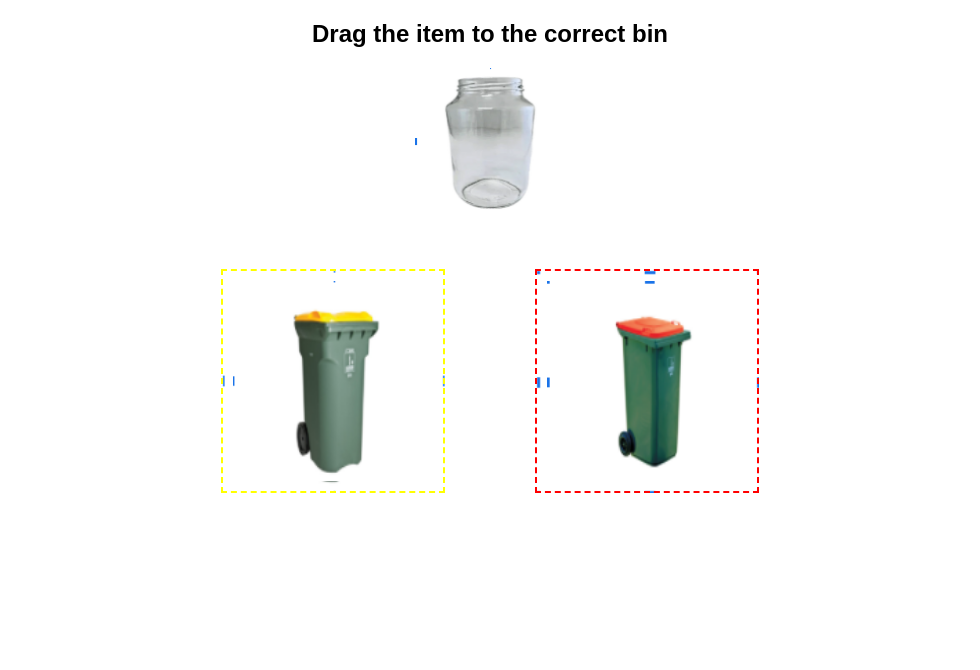
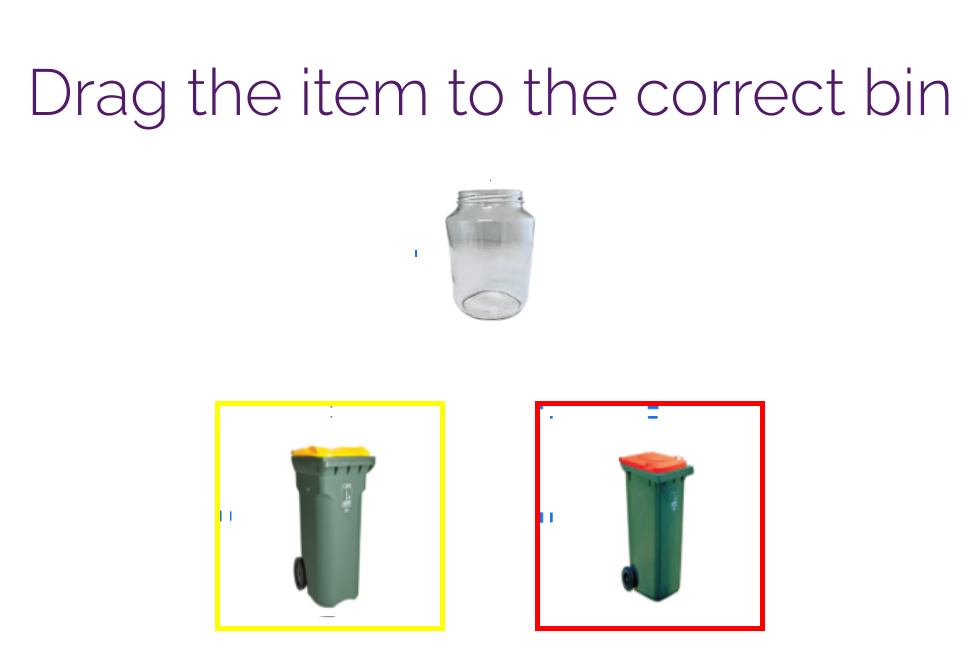
Before and after one commit to sv-Tjipto/recycling_thesis, a plain HTML site: page frontend/pages/sortingTask.html in a window 1280 px wide. Shown: the whole page, without its empty margins (150-1130 px from the left). Drawn offline with Linux system fonts and the light colour scheme; files whose address does not match are found by name.

Commit message:
Style All pages and ready to be finalize for showcase Danny

```diff
--- a/frontend/css/Indexstyle.css
+++ b/frontend/css/Indexstyle.css
@@ -120,8 +120,8 @@ body {
     text-align: center;
     transition: background-color 0.3s ease;
     margin-top: 10%;
-  }
+}
 
-  .uq-button:hover {
+.uq-button:hover {
     background-color: #1663a3; /* slightly darker on hover */
-  }
+}
--- a/frontend/css/style.css
+++ b/frontend/css/style.css
@@ -11,10 +11,22 @@ body {
     display: flex;
     flex-direction: column;
 
-
 }
 
-
+.task-section {
+    margin: 0;
+    height: 100vh;
+    display: flex;
+    flex-direction: column;
+    /* justify-content: center; */
+    align-items: center;
+}
+.stimu-head {
+    height:20vh;
+}
+.stimu-head h2 {
+    font-size:65px;
+}
 .bin-container {
     display: flex;
     justify-content: center;
@@ -23,8 +35,8 @@ body {
 }
 .bin {
     width: 200px;
-    height: 300px;
-    border: 5px solid black;
+    height: 200px;
+    border: 5px solid;
     display: flex;
     align-items: center;
     justify-content: center;
@@ -33,7 +45,14 @@ body {
     cursor: pointer;
     background-size: cover;
     background-position: center;
+
+    text-align: center;
+    line-height: 200px;
+    margin: 0 20px;
+    padding: 10px;
+    user-select: none; /* Prevent selection */
 }
+
 #yellow-bin {
     background-image: url('./bins/yellow_bin.png');
     border-color: yellow;
@@ -63,20 +82,6 @@ body {
     justify-content: center;
     margin-top: 20px;
 }
-
-.bin {
-    width: 200px;
-    height: 200px;
-    border: 2px dashed black;
-    text-align: center;
-    line-height: 200px;
-    font-size: 18px;
-    font-weight: bold;
-    margin: 0 20px;
-    padding: 10px;
-    user-select: none; /* Prevent selection */
-}
-
 
 .uq-color {
     background: linear-gradient(to right, #512a8a, #8f2b8a); /* adjust as needed */
@@ -128,4 +133,16 @@ body {
     text-align: center;
     transition: background-color 0.3s ease;
 
-  }
+}
+
+.uq-button:hover {
+    background-color: #1663a3; /* slightly darker on hover */
+}
+
+.uq-color-text {
+    color: #511b6a;
+}
+
+.bin-text-header {
+    font-size: 3rem;
+}
--- a/frontend/js/scripter.js
+++ b/frontend/js/scripter.js
@@ -235,6 +235,7 @@ function loadNextStimulus() {
             currentStimulusIndex = 0;
             swapBinPositions();
             loadNextStimulus(); // Starts next round
+            shuffleArray(stimuliPairs); //Shuffle again
         } else {
             alert("Experiment complete! Data saved.");
             window.location.href = "/pages/questions.html";
--- a/frontend/pages/sortingTask.html
+++ b/frontend/pages/sortingTask.html
@@ -5,10 +5,13 @@
         <title>Sorting Items</title>
         <meta name="viewport" content="width=device-width, initial-scale=1">
         <link rel="stylesheet" href="/css/style.css">
+        <link href="https://fonts.googleapis.com/css2?family=Raleway:wght@300;700&display=swap" rel="stylesheet">
     </head>
     <body>
-        <div id="task-section">
-            <h2>Drag the item to the correct bin</h2>
+        <div id="task-section" class="task-section">
+            <div class="stimu-head">
+                <h2 class="uq-text uq-color-text bin-text-header">Drag the item to the correct bin</h2>
+            </div>
             <div id="stimulus-container">
                 <img id="stimulus" class="drag-item" src="" alt="Stimulus" draggable="true"
          ondragstart="startDrag(event)" ondragend="stopTimer(event)">
```
Also changed, not shown: frontend/pages/consent.html (+11 -2 lines), frontend/pages/questions.html (+20 -1 lines).
